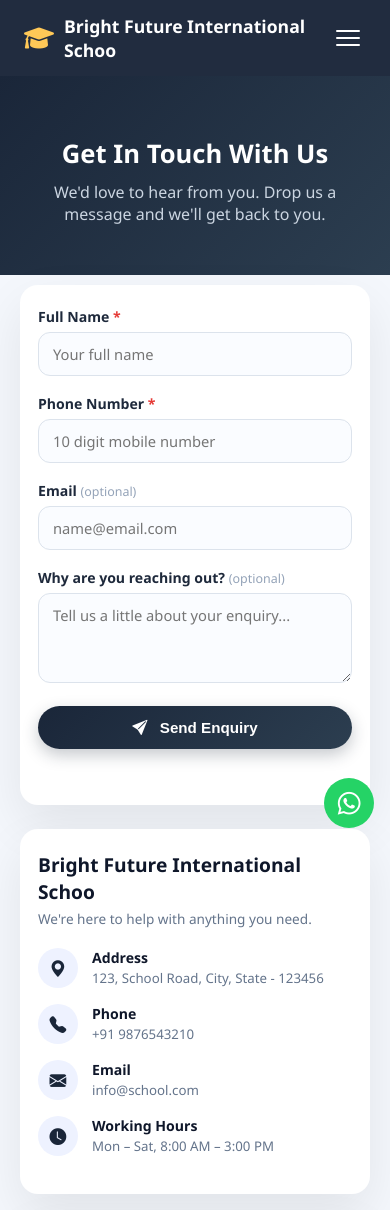
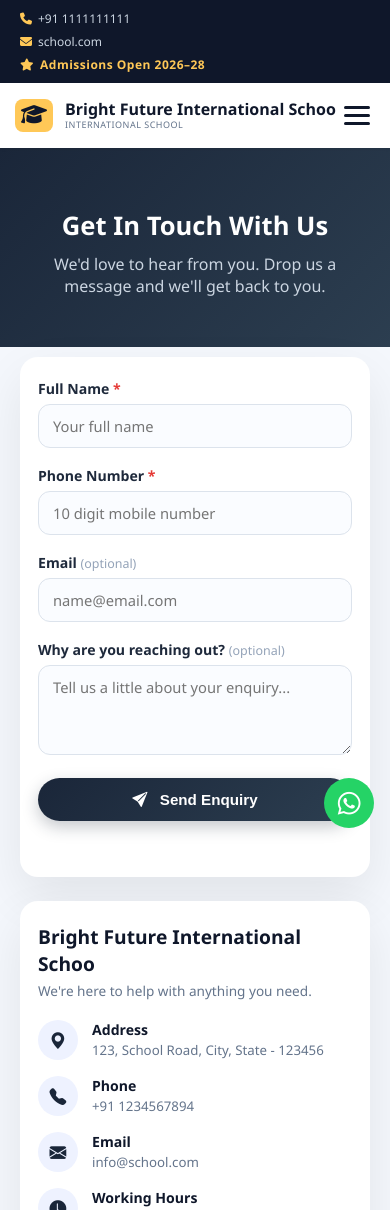
Before and after one commit to Bidyanand-sah/school, a PHP site: page /sms_teacher/home_page/contact/contact_page.php in a window 390 px wide. Shown: the top 1210 px of the page. Run offline with PHP 8.4, Linux system fonts and the light colour scheme.

Commit message:
change the navbar design and fix error or add margin in notice_section

```diff
--- a/home_page/comp/nav/nav.css
+++ b/home_page/comp/nav/nav.css
@@ -1,49 +1,284 @@
-:root{--nav-navy:#1a2639;--nav-navy2:#2c3e50;--nav-gold:#ffc857;--nav-blue:#4a90e2;}
-*{box-sizing:border-box;}
-body{margin:0;}
-.site-nav{position:sticky;top:0;z-index:999;background:rgba(26,38,57,0.97);backdrop-filter:blur(8px);transition:all .3s ease;}
-.nav-inner{max-width:1200px;margin:0 auto;display:flex;align-items:center;justify-content:space-between;padding:14px 24px;}
-.nav-brand{display:flex;align-items:center;gap:10px;color:#fff;text-decoration:none;font-weight:700;font-size:1.1rem;}
-.nav-brand i{color:var(--nav-gold);font-size:1.5rem;}
-.nav-brand em{font-style:normal;font-weight:300;opacity:.85;}
-.nav-links{list-style:none;display:flex;align-items:center;gap:6px;margin:0;padding:0;}
-.nav-links a{color:#e2e8f0;text-decoration:none;padding:10px 16px;border-radius:30px;font-size:.92rem;font-weight:500;transition:all .25s;}
-.nav-links a:hover{background:rgba(255,255,255,.1);color:#fff;}
-.nav-links .nav-cta{background:linear-gradient(135deg,var(--nav-blue),#357abd);color:#fff!important;padding:10px 22px;}
-.nav-links .nav-cta:hover{box-shadow:0 6px 18px rgba(74,144,226,.4);transform:translateY(-1px);}
-.nav-toggle{display:none;flex-direction:column;gap:5px;background:none;border:none;cursor:pointer;padding:6px;}
-.nav-toggle span{width:24px;height:2px;background:#fff;border-radius:2px;transition:.3s;}
-.nav-toggle.open span:nth-child(1){transform:rotate(45deg) translate(5px,5px);}
-.nav-toggle.open span:nth-child(2){opacity:0;}
-.nav-toggle.open span:nth-child(3){transform:rotate(-45deg) translate(5px,-5px);}
-@media(max-width:860px){
-  .nav-toggle{display:flex;}
-  .nav-links{position:fixed;top:64px;left:0;right:0;flex-direction:column;align-items:stretch;background:var(--nav-navy);padding:10px 20px 20px;transform:translateY(-150%);transition:transform .3s ease;gap:2px;}
-  .nav-links.open{transform:translateY(0);}
-  .nav-links a{padding:14px 16px;border-radius:10px;}
+/* =========================================
+   GLOBAL RESET
+   ========================================= */
+* { box-sizing: border-box; margin: 0; padding: 0; }
+html, body { width: 100%; overflow-x: hidden; }
+body { font-family: 'Segoe UI', sans-serif; }
+
+/* =========================================
+   TIER 1: TOP INFO STRIP
+   ========================================= */
+.top-strip {
+    background: #0f172a;
+    color: #cbd5e1;
+    font-size: 13px;
+    padding: 8px 40px;
+    display: flex;
+    justify-content: space-between;
+    align-items: center;
+    gap: 15px;
+    transition: all 0.2s ease;
+}
+.top-strip .info-item {
+    display: flex;
+    align-items: center;
+    gap: 6px;
+    white-space: nowrap;
+}
+.top-strip i { color: #ffc857; }
+.top-strip .admission { color: #ffc857; font-weight: 600; letter-spacing: 0.5px; }
+
+/* Stacked Class (JS adds this when it doesn't fit) */
+.top-strip.stacked {
+    flex-direction: column;
+    align-items: flex-start;
+    gap: 6px;
+    padding: 10px 20px;
+    font-size: 12px;
 }
 
+/* =========================================
+   TIER 2: MAIN NAVBAR
+   ========================================= */
+.main-navbar {
+    background: #ffffff;
+    padding: 0 40px;
+    height: 75px;
+    display: flex;
+    justify-content: space-between;
+    align-items: center;
+    box-shadow: 0 1px 3px rgba(0,0,0,0.08);
+    position: sticky;      /* Sticky taaki dropdown ke saath rahe */
+    top: 0;
+    z-index: 1000;
+}
 
-.navbar-right {
+.nav-brand {
     display: flex;
     align-items: center;
     gap: 12px;
+    color: #0f172a;
+    text-decoration: none;
+    font-weight: 700;
+    font-size: 1.15rem;
+}
+.nav-brand i {
+    color: #0f172a;
+    font-size: 1.5rem;
+    background: #ffc857;
+    padding: 8px;
+    border-radius: 8px;
+}
+.nav-brand span { display: flex; flex-direction: column; line-height: 1.1; }
+.nav-brand span small {
+    font-size: 10px;
+    font-weight: 400;
+    color: #64748b;
+    letter-spacing: 0.5px;
+    text-transform: uppercase;
+    margin-top: 2px;
 }
 
-.login-btn {
-    padding: 8px 20px;
-    background: var(--bg-gradient);
-    color: white;
+/* Navigation Links */
+.nav-links {
+    list-style: none;
+    display: flex;
+    align-items: center;
+    gap: 4px;
+}
+.nav-links a {
+    color: #334155;
+    text-decoration: none;
+    padding: 10px 14px;
+    font-size: 0.9rem;
+    font-weight: 500;
+    transition: all 0.2s ease;
+    position: relative;
+}
+.nav-links a:hover { color: #0f172a; }
+
+/* Active Link */
+.nav-links a.active { color: #4a90e2; font-weight: 600; }
+.nav-links a.active::after {
+    content: '';
+    position: absolute;
+    bottom: 0;
+    left: 14px;
+    right: 14px;
+    height: 3px;
+    background: #4a90e2;
+    border-radius: 3px 3px 0 0;
+}
+
+/* Login Link */
+.nav-links .login-link { color: #334155; font-weight: 600; }
+.nav-links .login-link:hover { color: #4a90e2; }
+
+/* Apply Now Button */
+.nav-links .apply-btn {
+    background: #0f172a;
+    color: #fff !important;
+    padding: 10px 24px;
+    border-radius: 6px;
+    font-weight: 600;
+    margin-left: 10px;
+    transition: all 0.3s ease;
+}
+.nav-links .apply-btn:hover {
+    background: #1e293b;
+    transform: translateY(-1px);
+    box-shadow: 0 4px 12px rgba(15, 23, 42, 0.2);
+}
+
+/* Hamburger */
+.hamburger {
+    display: none;
+    flex-direction: column;
+    gap: 5px;
+    cursor: pointer;
+    background: none;
     border: none;
-    border-radius: 8px;
-    cursor: pointer;
-    font-weight: 500;
-    transition: all 0.3s ease;
-    text-decoration: none;
+    padding: 5px;
 }
-.login-btn:hover { transform: translateY(-2px); box-shadow: 0 5px 15px rgba(0,0,0,0.2); }
+.hamburger span {
+    width: 26px;
+    height: 3px;
+    background: #0f172a;
+    border-radius: 3px;
+    transition: 0.3s;
+}
 
-/* WhatsApp Floating Button */
+/* =========================================
+   MOBILE RESPONSIVE (Design B: Two-Column Grid)
+   ========================================= */
+@media (max-width: 992px) {
+    .main-navbar {
+        padding: 0 20px;
+        height: 65px;
+        flex-wrap: wrap;       /* Dropdown ko navbar ke andar wrap hone do */
+    }
+    .hamburger {
+        display: flex;
+    }
+
+    /* =========================================
+       DROPDOWN MENU (Two-Column Grid, No Scrollbar)
+       ========================================= */
+    .nav-links {
+        position: relative;    /* Navbar ke andar rahe */
+        width: 100%;           /* Poori width le */
+        background: #ffffff;
+        display: none;         /* Initially hidden */
+        padding: 15px;
+        gap: 8px;
+        grid-template-columns: 1fr 1fr;  /* 2 Columns */
+        flex-shrink: 0;
+        border-top: 1px solid #f1f5f9;
+        box-shadow: 0 8px 15px rgba(0,0,0,0.05);
+    }
+    .nav-links.open {
+        display: grid;         /* Grid layout on open */
+    }
+
+    /* Links Styling */
+    .nav-links a {
+        display: flex;
+        align-items: center;
+        gap: 8px;
+        padding: 12px 14px;
+        border-radius: 10px;
+        font-size: 0.85rem;
+        font-weight: 500;
+        color: #334155;
+        text-decoration: none;
+        transition: all 0.25s ease;
+        background: #f8fafc;   /* Halka grey background */
+        border-bottom: none;
+    }
+    .nav-links a i {
+        width: 18px;
+        text-align: center;
+        font-size: 0.9rem;
+        color: #64748b;
+        transition: all 0.25s ease;
+    }
+
+    /* Hover Effect */
+    .nav-links a:hover {
+        background: #eff6ff;
+        color: #4a90e2;
+        transform: translateY(-2px);
+    }
+    .nav-links a:hover i {
+        color: #4a90e2;
+    }
+
+    /* Active Link */
+    .nav-links a.active {
+        background: #eff6ff;
+        color: #4a90e2;
+        font-weight: 600;
+    }
+    .nav-links a.active i {
+        color: #4a90e2;
+    }
+    .nav-links a.active::after {
+        display: none;
+    }
+
+    /* Login & Apply (Full Width) */
+    .nav-links .login-link,
+    .nav-links .apply-btn {
+        grid-column: span 2;   /* Dono columns me faila hua */
+        justify-content: center;
+        font-weight: 600;
+        border-radius: 10px;
+        margin-top: 5px;
+        margin-left: 0;
+    }
+
+    /* Login Button */
+    .nav-links .login-link {
+        background: #4a90e2;
+        color: #fff !important;
+    }
+    .nav-links .login-link i {
+        color: #fff;
+    }
+    .nav-links .login-link:hover {
+        background: #357abd;
+        transform: translateY(-2px);
+        box-shadow: 0 4px 12px rgba(74, 144, 226, 0.4);
+    }
+
+    /* Apply Now Button */
+    .nav-links .apply-btn {
+        background: #0f172a;
+        color: #fff !important;
+    }
+    .nav-links .apply-btn i {
+        color: #fff;
+    }
+    .nav-links .apply-btn:hover {
+        background: #1e293b;
+        transform: translateY(-2px);
+        box-shadow: 0 4px 12px rgba(15, 23, 42, 0.3);
+    }
+}
+
+/* =========================================
+   EXTRA SMALL PHONES
+   ========================================= */
+@media (max-width: 480px) {
+    .main-navbar { padding: 0 15px; }
+    .nav-brand { font-size: 1rem; }
+    .nav-brand i { font-size: 1.3rem; padding: 6px; }
+    .nav-brand span small { font-size: 9px; }
+}
+
+/* =========================================
+   WHATSAPP FLOAT
+   ========================================= */
 .whatsapp-float {
     position: fixed;
     bottom: 24px;
--- a/home_page/comp/nav/nav.php
+++ b/home_page/comp/nav/nav.php
@@ -6,47 +6,70 @@ require_once __DIR__ . '/../../../backend/site_content/site_content_helper.php';
 <head>
     <meta charset="UTF-8">
     <meta name="viewport" content="width=device-width, initial-scale=1.0">
-    <title>navbar</title>
+    <title>Navbar</title>
+    <!-- FontAwesome CDN (agar aapke paas already hai to hata sakte hain) -->
+    <link rel="stylesheet" href="https://cdnjs.cloudflare.com/ajax/libs/font-awesome/6.4.0/css/all.min.css">
     <link rel="stylesheet" href="<?= app_url('/home_page/comp/nav/nav.css') ?>">
 </head>
 <body>
 
+<!-- =========================================
+     TIER 1: TOP INFO STRIP
+     ========================================= -->
+<div class="top-strip" id="topStrip">
+    <!-- <div class="info-item">
+        <i class="fas fa-phone"></i> <?//= htmlspecialchars(getContent('phone_number') ?: '+91 98765 43210') ?>
+    </div> -->
+    <div class="info-item">
+        <i class="fas fa-phone"></i> <?= htmlspecialchars(getContent('footer_phone')) ?>
+    </div>
+    <div class="info-item">
+        <i class="fas fa-envelope"></i> <?= htmlspecialchars(getContent('footer_email')) ?>
+    </div>
+    <div class="info-item admission">
+        <i class="fas fa-star"></i> <?= htmlspecialchars(getContent('hero_badge_text')) ?>
+    </div>
+</div>
 
-<nav class="site-nav" id="siteNav">
-    <div class="nav-inner">
-
+<!-- =========================================
+     TIER 2: MAIN NAVBAR
+     ========================================= -->
+<nav class="main-navbar" id="siteNav">
     <a href="<?= app_url('/') ?>" class="nav-brand">
         <?php if (getContent('site_logo')): ?>
-        <img src="<?= getContent('site_logo') ?>" style="height:32px;width:32px;border-radius:6px;object-fit:cover;">
+            <img src="<?= getContent('site_logo') ?>" style="height:42px;width:42px;border-radius:8px;object-fit:cover;">
         <?php else: ?>
             <i class="fas fa-graduation-cap"></i>
         <?php endif; ?>
-    <span><?= htmlspecialchars(getContent('site_name')) ?></span>
+        <span>
+            <?= htmlspecialchars(getContent('site_name') ?: 'Bright Future') ?>
+            <small><?= htmlspecialchars(getContent('site_tagline') ?: 'International School') ?></small>
+        </span>
     </a>
-        <button class="nav-toggle" id="navToggle" aria-label="Toggle menu">
+
+    <!-- Hamburger for Mobile -->
+    <button class="hamburger" id="navToggle" aria-label="Toggle menu">
         <span></span><span></span><span></span>
     </button>
+
+    <!-- Navigation Links -->
     <ul class="nav-links" id="navLinks">
-            <li><a href="<?= app_url('/') ?>">Home</a></li>
+        <li><a href="<?= app_url('/') ?>" class="active">Home</a></li>
         <li><a href="<?= app_url('/home_page/about/about.php') ?>">About</a></li>
         <li><a href="<?= app_url('/home_page/teacher/teacher_page.php') ?>">Teachers</a></li>
         <li><a href="<?= app_url('/home_page/gallery/gallery_page.php') ?>">Gallery</a></li>
-            <li><a href="<?= app_url('/home_page/notice/notice_page.php') ?>">Notice Board</a></li>
-            <li><a href="<?= app_url('/home_page/contact/contact_page.php') ?>">Contact Us</a></li>
+        <li><a href="<?= app_url('/home_page/notice/notice_page.php') ?>">Notices</a></li>
+        <li><a href="<?= app_url('/home_page/contact/contact_page.php') ?>">Contact</a></li>
         <li><a href="<?= app_url('/home_page/review/review_page.php') ?>">Review</a></li>
         <li><a href="<?= app_url('/home_page/testimonial/testimonial_page.php') ?>">Testimonial</a></li>
 
-         <li><a href="<?= app_url('/backend/login/login.php') ?>" class="nav-cta">Login</a></li>
+        <li><a href="<?= app_url('/backend/login/login.php') ?>" class="login-link">Login</a></li>
+        <!-- Apply Now button (aap ise bhi getContent se link kar sakte hain) -->
+        <li><a href="<?= app_url('/home_page/contact/contact_page.php') ?>" class="apply-btn">Apply Now</a></li>
     </ul>
+</nav>
 
-    </div>
-</nav>
 <!-- WhatsApp Floating Button -->
-<!-- <a href="https://wa.me/919876543210?text=Hi%2C%20mujhe%20admission%20ke%20baare%20mein%20jaankari%20chahiye"
-   class="whatsapp-float" target="_blank" title="Chat on WhatsApp">
-    <i class="fab fa-whatsapp"></i>
-</a> -->
-
 <a href="https://wa.me/<?= htmlspecialchars(getContent('whatsapp_number')) ?>?text=<?= urlencode(getContent('whatsapp_message')) ?>"
    class="whatsapp-float" target="_blank" title="Chat on WhatsApp">
     <i class="fab fa-whatsapp"></i>
--- a/home_page/notice/notice_section.css
+++ b/home_page/notice/notice_section.css
@@ -10,7 +10,7 @@
 .ns-section {
     width: 100%;
     max-width: 1200px;
-    margin: 0 auto;
+    margin: 40px auto;
     box-sizing: border-box;
     background: radial-gradient(circle at 25% 0%, #1a2233 0%, #0e1420 55%, #0a0f18 100%);
     border-radius: 26px;
--- a/index.php
+++ b/index.php
@@ -62,7 +62,7 @@ require_once __DIR__ . '/home_page/comp/achievement/achievement_section.php';
 
 <?php require_once __DIR__ . '/home_page/comp/footer/footer.php'; ?>
 
-<script src="home_page/comp/nav/nav.js"></script>
+<!-- <script src="home_page/comp/nav/nav.js"></script> -->
 <script src="home_page/comp/hero/hero.js"></script>
 
 <script src="home_page/comp/achievement/achievement.js"></script>
```
Also changed, not shown: backend/site_content/data/site_content.json (+4 -4 lines), backend/site_content/data/site_content_backup.json (+4 -4 lines), home_page/comp/nav/nav.js (+63 -6 lines), navbar.html (added, +294 -0 lines). Lines whose indentation alone changed are shown as unchanged.
